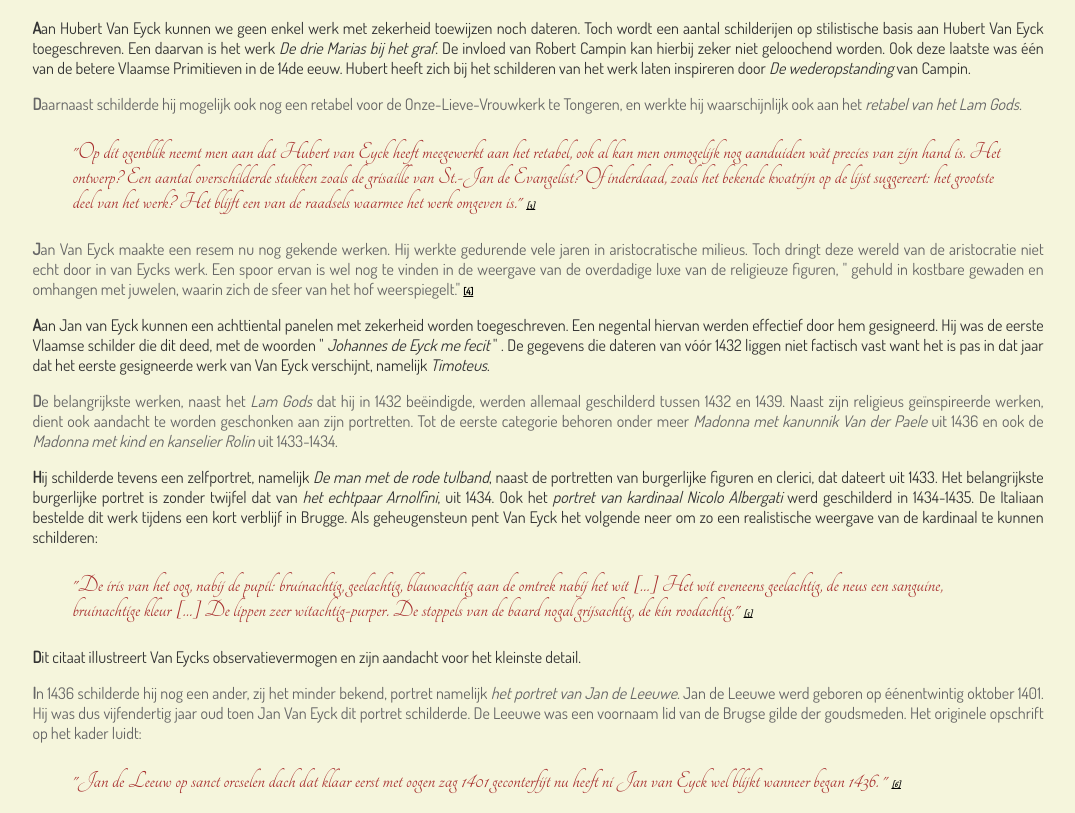
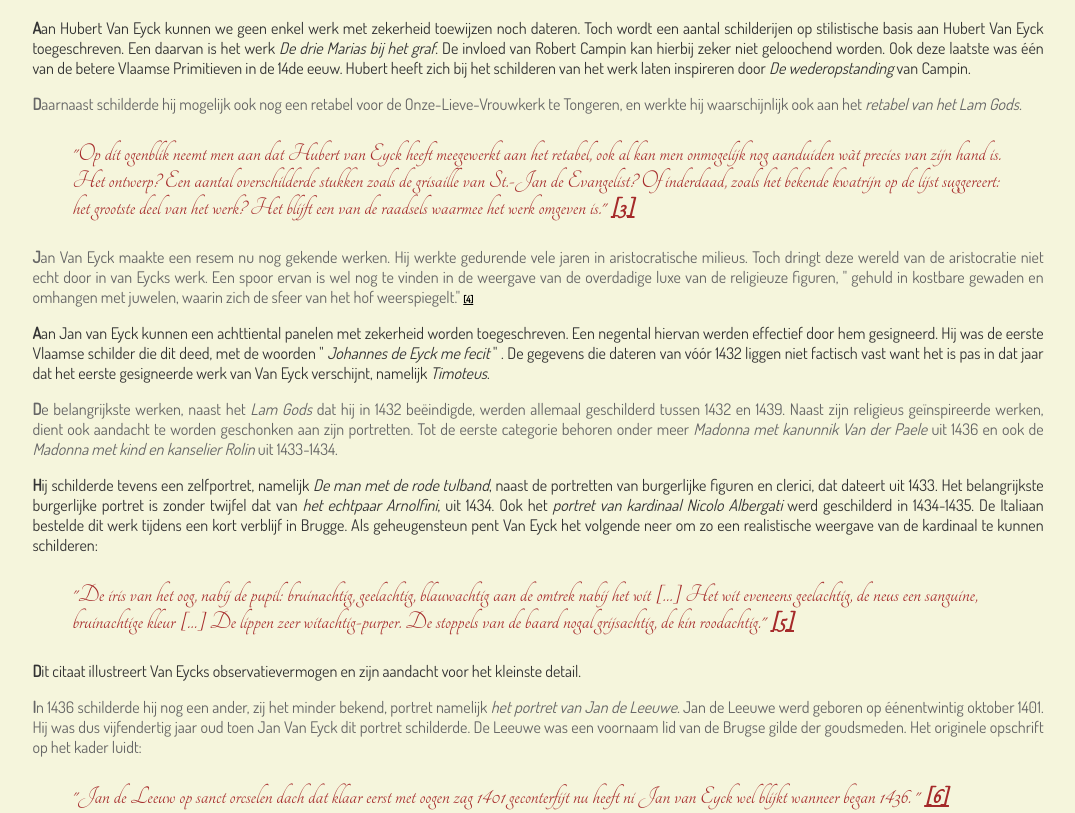
Before and after one commit to forrestjan/Webskills, a plain HTML site: page labo04/bronmateriaal/oefening1-herhaling/index.html in a window 1280 px wide. Shown: the part 3700-4513 px from the top of the page, without its empty margins (102-1177 px from the left). Drawn offline with Linux system fonts and the light colour scheme.

Commit message:
blockqoute

```diff
--- a/labo04/bronmateriaal/oefening1-herhaling/screen.css
+++ b/labo04/bronmateriaal/oefening1-herhaling/screen.css
@@ -46,8 +46,9 @@ ul {
   text-align: justify;
 }
 
-blockquote {
-  font-size: 2.5rem;
+blockquote,
+blockquote .fnRef {
+  font-size: 2.6rem;
   font-family: "Tangerine", cursive;
   color: brown;
 }
```
